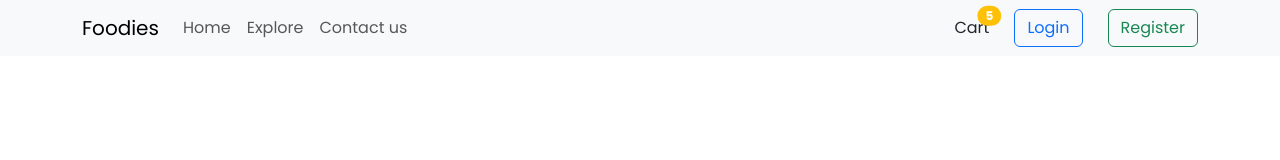
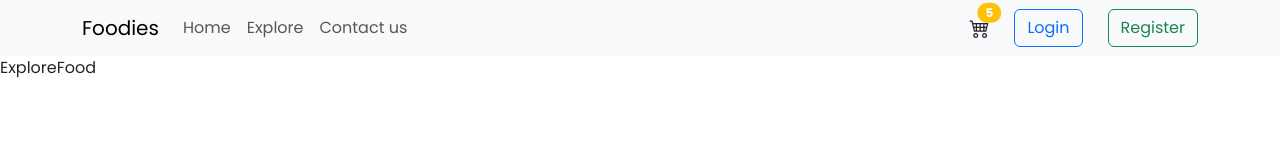
Before and after one commit to tecnologiaefinancas/foodies, a React app: page /explore-food in a window 1280 px wide. Shown: the top 160 px of the page. Built offline with nearby package versions, Linux system fonts and the light colour scheme; the HTML template or start-up script is replaced by a standard one.

Commit message:
Add Page Routes and Bootstrap cart

```diff
--- a/src/App.jsx
+++ b/src/App.jsx
@@ -1,10 +1,19 @@
 import React from 'react';
+import { Route, Routes } from 'react-router-dom';
 import Menubar from './components/Menubar/Menubar';
+import Home from './pages/Home/Home';
+import ContactUs from './pages/ContactUs/ContactUs';
+import ExploreFood from './pages/ExploreFood/ExploreFood';
 
 const App = () => {
   return (
     <div>
       <Menubar/>
+      <Routes>
+        <Route path='/' element={<Home />}/>
+        <Route path='/contact-us' element={<ContactUs/>} />
+        <Route path='/explore-food' element={<ExploreFood />} />
+      </Routes>
     </div>
   )
 }
--- a/src/components/Menubar/Menubar.jsx
+++ b/src/components/Menubar/Menubar.jsx
@@ -1,13 +1,14 @@
 import React from "react";
 import "./Menubar.css";
+import { Link } from "react-router-dom";
 
 const Menubar = () => {
   return (
     <nav className="navbar navbar-expand-lg bg-body-tertiary">
       <div className="container">
-        <a className="navbar-brand" href="#">
+        <Link className="navbar-brand" to="/">
           Foodies
-        </a>
+        </Link>
         <button
           className="navbar-toggler"
           type="button"
@@ -22,23 +23,24 @@ const Menubar = () => {
         <div className="collapse navbar-collapse" id="navbarSupportedContent">
           <ul className="navbar-nav me-auto mb-2 mb-lg-0">
             <li className="nav-item">
-              <a className="nav-link" href="#">
+              <Link className="nav-link" to="/">
                 Home
-              </a>
+              </Link>
             </li>
             <li className="nav-item">
-              <a className="nav-link" href="#">
+              <Link className="nav-link" to="/explore-food">
                 Explore
-              </a>
+              </Link>
             </li>
             <li className="nav-item">
-              <a className="nav-link" href="#">
+              <Link className="nav-link" to="/contact-us">
                 Contact us
-              </a>
+              </Link>
             </li>
           </ul>
           <div className="menubar-right">
-            <div className="position-relative">Cart
+            <div className="position-relative">
+              <i className="bi bi-cart4 fs-5"></i>
                 <span className="position-absolute top-0 start-100 translate-middle badge rounded-pill bg-warning">5</span>
             </div>
             <button className="btn btn-outline-primary">Login</button>
--- a/src/main.jsx
+++ b/src/main.jsx
@@ -5,7 +5,10 @@ import App from './App.jsx'
 import 'bootstrap/dist/css/bootstrap.css';
 import 'bootstrap/dist/js/bootstrap.bundle.js';
 import 'bootstrap-icons/font/bootstrap-icons.css';
+import { BrowserRouter } from 'react-router-dom';
 
 createRoot(document.getElementById('root')).render(
+    <BrowserRouter>
     <App />
+    </BrowserRouter>
 )
--- /dev/null
+++ b/src/pages/ContactUs/ContactUs.jsx
@@ -0,0 +1,9 @@
+import React from 'react'
+
+const ContactUs = () => {
+  return (
+    <div>ContactUs</div>
+  )
+}
+
+export default ContactUs
--- /dev/null
+++ b/src/pages/ExploreFood/ExploreFood.jsx
@@ -0,0 +1,9 @@
+import React from 'react'
+
+const ExploreFood = () => {
+  return (
+    <div>ExploreFood</div>
+  )
+}
+
+export default ExploreFood
--- /dev/null
+++ b/src/pages/Home/Home.jsx
@@ -0,0 +1,9 @@
+import React from 'react'
+
+const Home = () => {
+  return (
+    <div>Home</div>
+  )
+}
+
+export default Home
```
